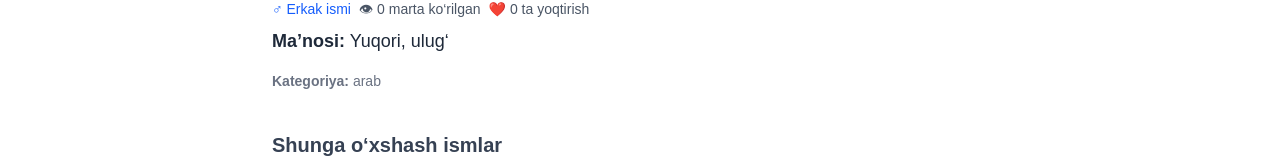
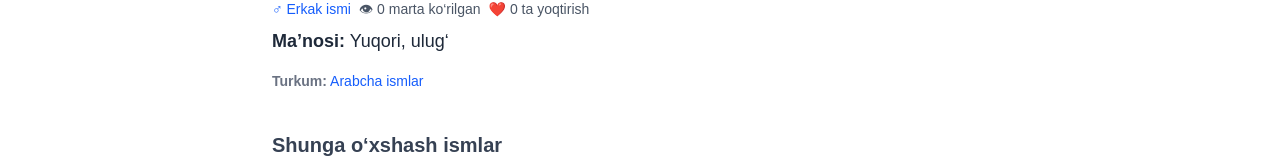
Before and after one commit to asadbekdev07/name, a Next.js app: page /uz/name/ali in a window 1280 px wide. Shown: the part 232-395 px from the top of the page. Built offline with nearby package versions, Linux system fonts and the light colour scheme.

Commit message:
Fix some name page issues

```diff
--- a/app/[lang]/name/[name]/page.tsx
+++ b/app/[lang]/name/[name]/page.tsx
@@ -1,8 +1,10 @@
 "use client";
+
 import { mockNames } from "@/lib/mockNames";
 import AlphabetFilter from "@/components/AlphabetFilter";
 import { notFound } from "next/navigation";
 import Link from "next/link";
+import { categoryLabels } from "@/lib/categoryLabels";
 
 interface Props {
   params: {
@@ -54,9 +56,15 @@ export default function NameDetailPage({ params }: Props) {
         <strong>Ma’nosi:</strong> {matched.meaning}
       </p>
 
-      {/* Category */}
+      {/* Category with link */}
       <p className="text-gray-500 text-sm mb-6">
-        <strong>Kategoriya:</strong> {matched.category}
+        <strong>Turkum:</strong>{" "}
+        <Link
+          href={`/${lang}/category/${matched.category}`}
+          className="text-blue-600 hover:underline"
+        >
+          {categoryLabels[matched.category] || matched.category}
+        </Link>
       </p>
 
       {/* Similar names */}
```
